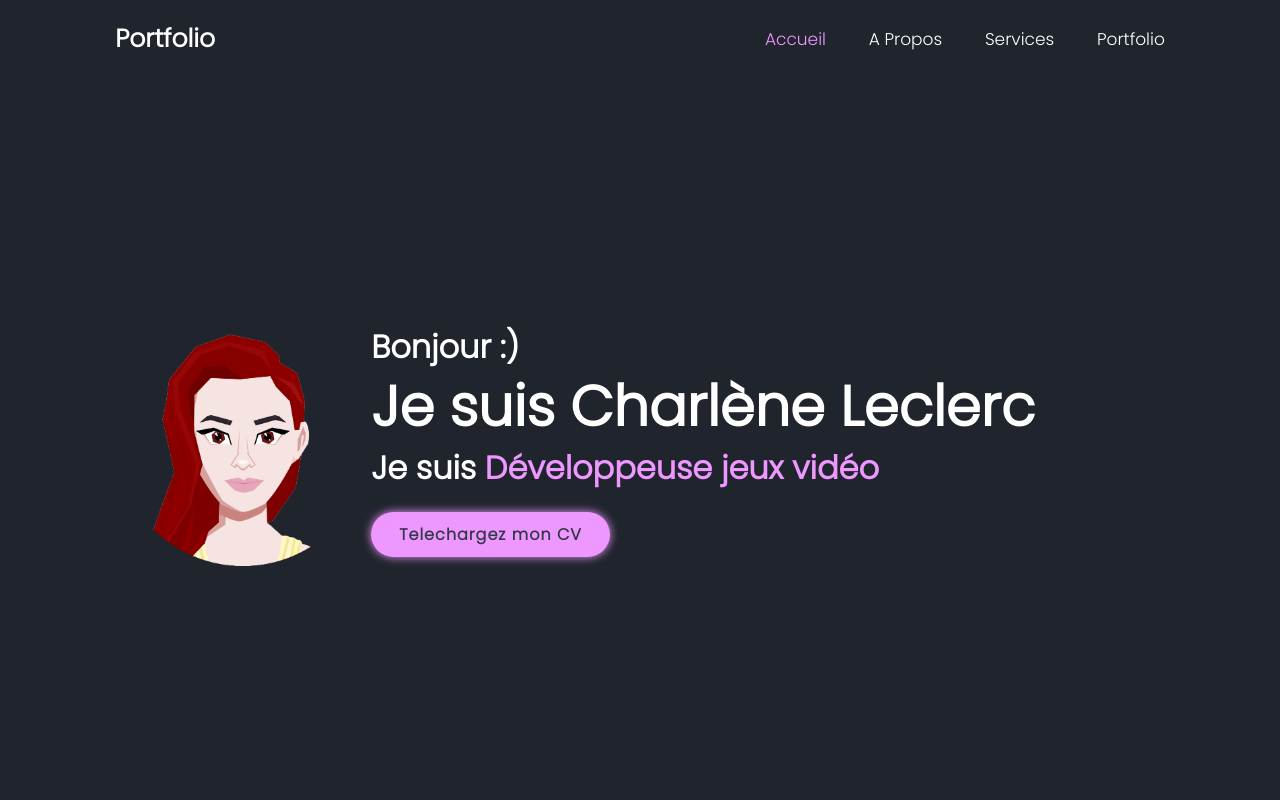
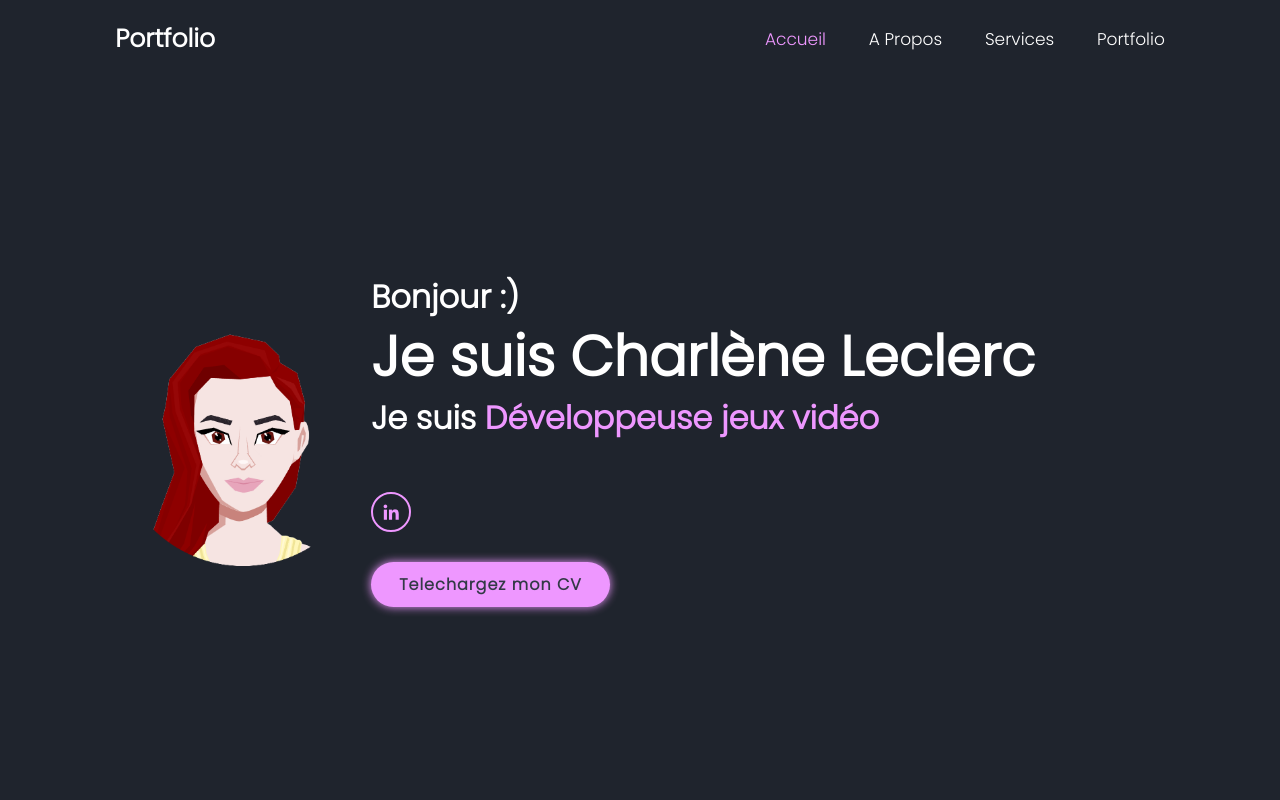
Before and after one commit to Charlene-Leclerc/old_portfolio, a website built with Vite: page index.html in a window 1280 px wide. Shown: the top 800 px of the page. Built offline with nearby package versions, Linux system fonts and the light colour scheme.

Commit message:
Update index.html

```diff
--- a/index.html
+++ b/index.html
@@ -38,9 +38,9 @@
         <h3>Bonjour :)</h3>
         <h1>Je suis Charlène Leclerc</h1>
         <h3>Je suis <span>Développeuse jeux vidéo</span></h3>
-        <!--<div class="social-media">
+        <div class="social-media">
             <a href="https://www.linkedin.com/in/charl%C3%A8ne-leclerc-67ba0b1ba/"><i class='bx bxl-linkedin'></i></a>
-        </div>-->
+        </div>
         <a href="./images/CV_Charlene.pdf" download class="btn">Telechargez mon CV</a>
     </div>
 
```
